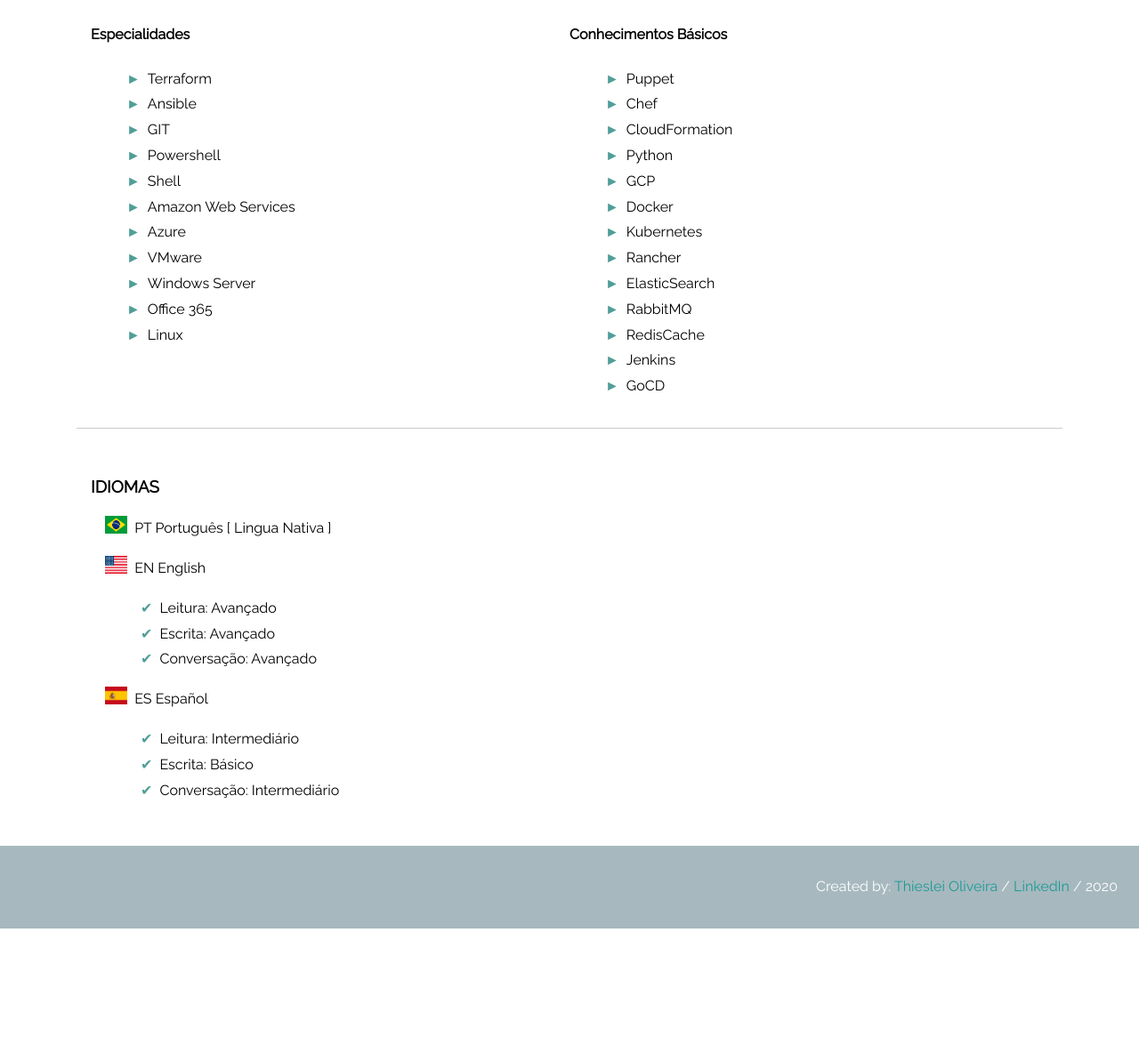
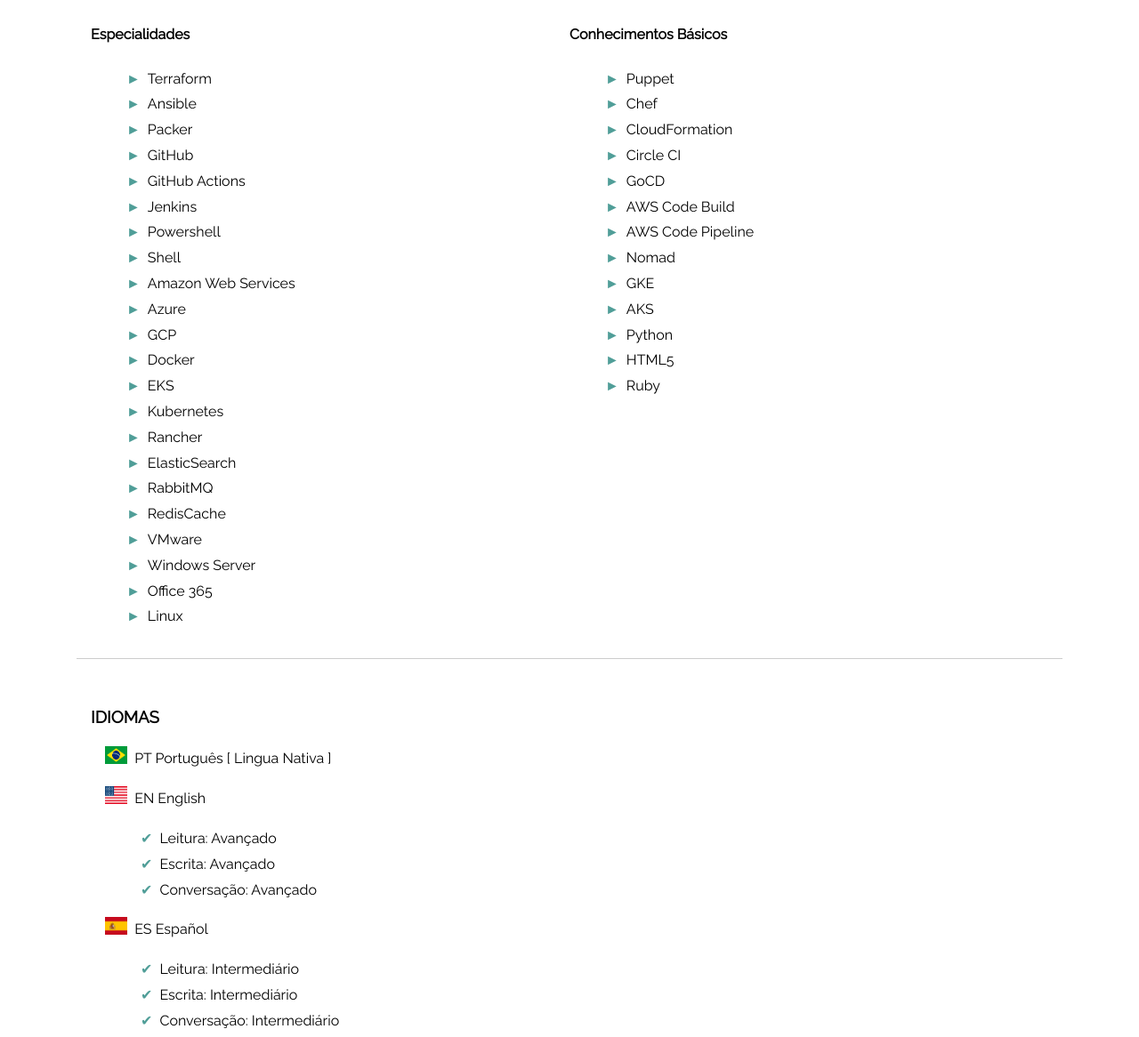
Before and after one commit to thieslei/thieslei.github.io, a plain HTML site: page index.html in a window 1280 px wide. Shown: the part 4632-5798 px from the top of the page at 89% size. Before the commit the page ends 5676 px from the top, so only its background shows below. Drawn offline with Linux system fonts and the light colour scheme.

Commit message:
Zoop Update 2

```diff
--- a/index.html
+++ b/index.html
@@ -235,11 +235,22 @@
           <ul>
             <li>Terraform</li>
             <li>Ansible</li>
-            <li>GIT</li>
+            <li>Packer</li>
+            <li>GitHub</li>
+            <li>GitHub Actions</li>
+            <li>Jenkins</li>
             <li>Powershell</li>
             <li>Shell</li>
             <li>Amazon Web Services</li>
             <li>Azure</li>
+            <li>GCP</li>
+            <li>Docker</li>
+            <li>EKS</li>
+            <li>Kubernetes</li>
+            <li>Rancher</li>
+            <li>ElasticSearch</li>
+            <li>RabbitMQ</li>
+            <li>RedisCache</li>
             <li>VMware</li>
             <li>Windows Server</li>
             <li>Office 365</li>
@@ -252,16 +263,16 @@
             <li>Puppet</li>
             <li>Chef</li>
             <li>CloudFormation</li>
+            <li>Circle CI</li>
+            <li>GoCD</li>
+            <li>AWS Code Build</li>
+            <li>AWS Code Pipeline</li>
+            <li>Nomad</li>
+            <li>GKE</li>
+            <li>AKS</li>
             <li>Python</li>
-            <li>GCP</li>
-            <li>Docker</li>
-            <li>Kubernetes</li>
-            <li>Rancher</li>
-            <li>ElasticSearch</li>
-            <li>RabbitMQ</li>
-            <li>RedisCache</li>
-            <li>Jenkins</li>
-            <li>GoCD</li>
+            <li>HTML5</li>
+            <li>Ruby</li>
           </ul>
         </div>
       </section>
@@ -291,7 +302,7 @@
           <div>
             <ul class="job-description">
               <li>Leitura: Intermediário</li>
-              <li>Escrita: Básico</li>
+              <li>Escrita: Intermediário</li>
               <li>Conversação: Intermediário</li>
             </ul>
           </div>
```
